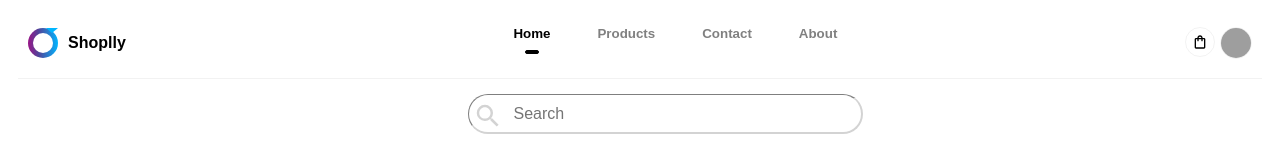
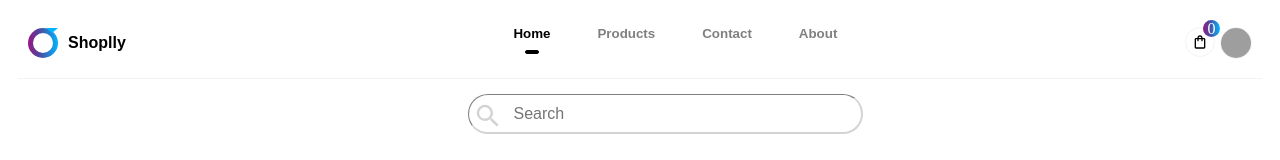
Before and after one commit to KirubelEnyew/sampleCommerceSite, a React (Create React App) app: page / in a window 1280 px wide. Shown: the top 160 px of the page. Built offline with nearby package versions, Linux system fonts and the light colour scheme; grey boxes are pictures that could not be loaded.

Commit message:
feat - added cart badge

```diff
--- a/src/Components/NavBar/NavBar.tsx
+++ b/src/Components/NavBar/NavBar.tsx
@@ -1,13 +1,15 @@
-import React from 'react'
+import React, { useContext } from 'react'
 import './styles.css'
 import { MdOutlineShoppingBag } from 'react-icons/md'
 import { useLocation } from 'react-router-dom'
+import CartContext from '../../Shared/CartContext'
 
 interface NavProps {
     showCart: (value: boolean) => void
 }
 
 const NavBar: React.FC<NavProps> = ({ showCart }) => {
+    const { cartData } = useContext(CartContext)
     const location = useLocation()
     return (
         <nav className='home-nav'>
@@ -40,9 +42,16 @@ const NavBar: React.FC<NavProps> = ({ showCart }) => {
                 </div>
             </ul>
             <div className='icons-container'>
-                <button onClick={() => showCart(true)} className='icon-button'>
-                    <MdOutlineShoppingBag color='black' size='20px' />
-                </button>
+                <div style={{ position: 'relative' }}>
+                    <button onClick={() => showCart(true)} className='icon-button'>
+                        <MdOutlineShoppingBag color='black' size='20px' />
+                    </button>
+                    <div className='close-icon' style={{ position: 'absolute', bottom: '70%', right: -5 }}>
+                        <div style={{ display: 'grid', placeItems: 'center' }}>
+                            {cartData.length}
+                        </div>
+                    </div>
+                </div>
                 <img className='profile-icon' src='https://picsum.photos/200' alt='pfp' />
             </div>
         </nav>
```
